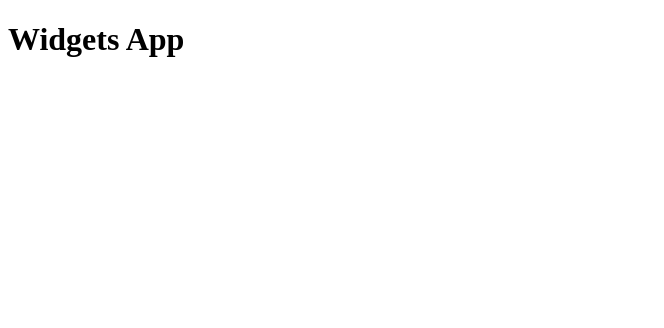
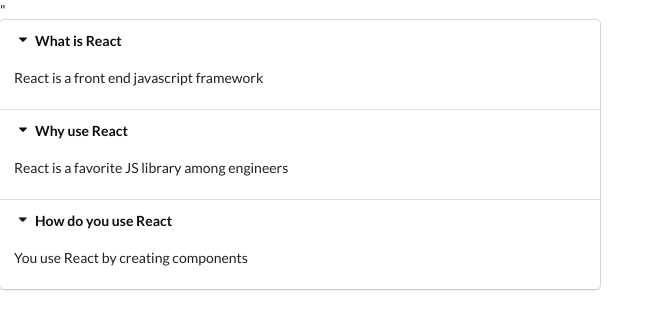
Before and after one commit to JohnALong/udemy-widgets-hooks, a React (Create React App) app: page / in a window 1280 px wide. Shown: the top 328 px of the page, without its empty margins (0-664 px from the left). Built offline with nearby package versions, Linux system fonts and the light colour scheme.

Commit message:
set up props and initial styling with semantic-ui

```diff
--- a/public/index.html
+++ b/public/index.html
@@ -15,6 +15,10 @@
       user's mobile device or desktop. See https://developers.google.com/web/fundamentals/web-app-manifest/
     -->
     <link rel="manifest" href="%PUBLIC_URL%/manifest.json" />
+    <link rel="stylesheet" href="https://cdnjs.cloudflare.com/ajax/libs/semantic-ui/2.4.1/semantic.min.css" />
+
+
+"
     <!--
       Notice the use of %PUBLIC_URL% in the tags above.
       It will be replaced with the URL of the `public` folder during the build.
--- a/src/App.js
+++ b/src/App.js
@@ -1,5 +1,25 @@
 import React from "react";
+import Accordion from "./components/Accordion";
+
+const items = [
+  {
+    title: "What is React",
+    content: "React is a front end javascript framework",
+  },
+  {
+    title: "Why use React",
+    content: "React is a favorite JS library among engineers",
+  },
+  {
+    title: "How do you use React",
+    content: "You use React by creating components",
+  },
+];
 
 export default () => {
-  return <h1>Widgets App</h1>;
+  return (
+    <div>
+      <Accordion items={items} />
+    </div>
+  );
 };
--- /dev/null
+++ b/src/components/Accordion.js
@@ -0,0 +1,20 @@
+import React from "react";
+
+const Accordion = ({ items }) => {
+  const renderedItems = items.map((item) => {
+    return (
+      <React.Fragment key={item.title}>
+        <div className="title active">
+          <i className="dropdown icon"></i>
+          {item.title}
+        </div>
+        <div className="content active">
+          <p>{item.content}</p>
+        </div>
+      </React.Fragment>
+    );
+  });
+  return <div className="ui styled accordion">{renderedItems}</div>;
+};
+
+export default Accordion;
```
